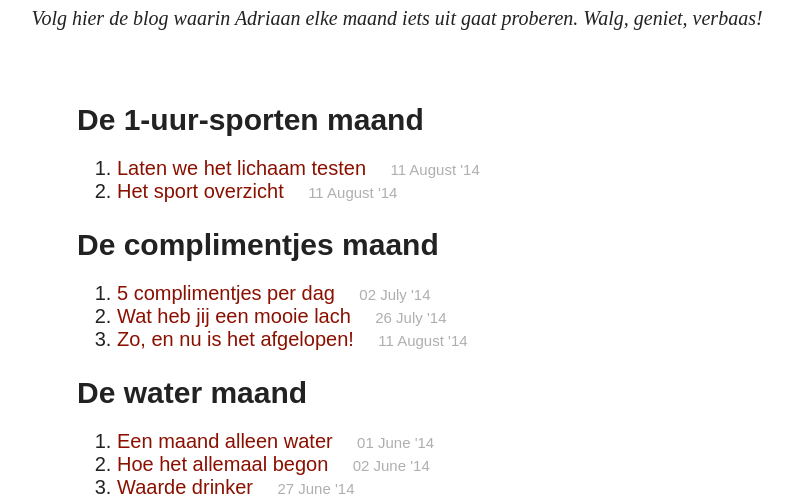
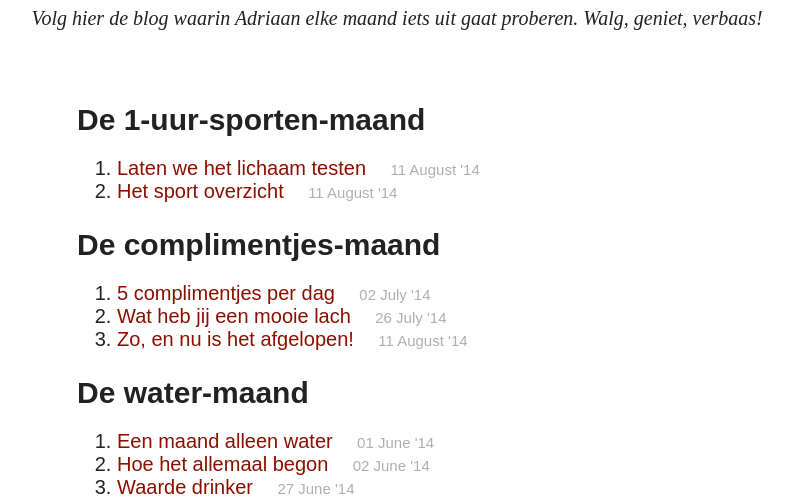
Before and after one commit to adriaandotcom/demaandvanadriaan, a Jekyll site: the page built from index.html, in a window 1280 px wide. Shown: the part 365-861 px from the top of the page, without its empty margins (243-1036 px from the left). Built offline with Jekyll 4.4.1, drawn with Linux system fonts in a browser that asks for light colours; nearby versions of some CDN libraries.

Commit message:
Add dash before month

```diff
--- a/index.html
+++ b/index.html
@@ -7,7 +7,7 @@ tags: []
 
 {% for category in site.categories reversed %}
   <h2 class="month-title">
-    De {{ category | first }} maand
+    De {{ category | first }}-maand
   </h2>
   <ol>
     <!-- <li><a href="/{{ category | first }}/">Waarom de {{ category | first }} maand?</a></li> -->
```
